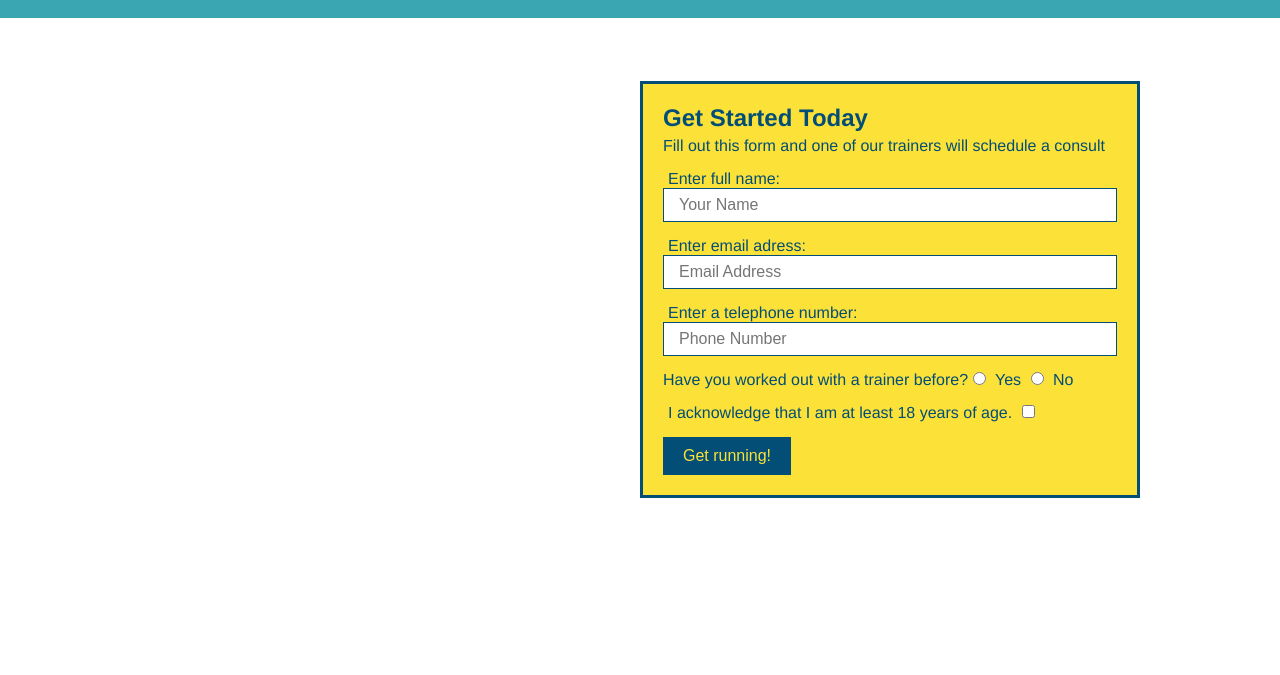
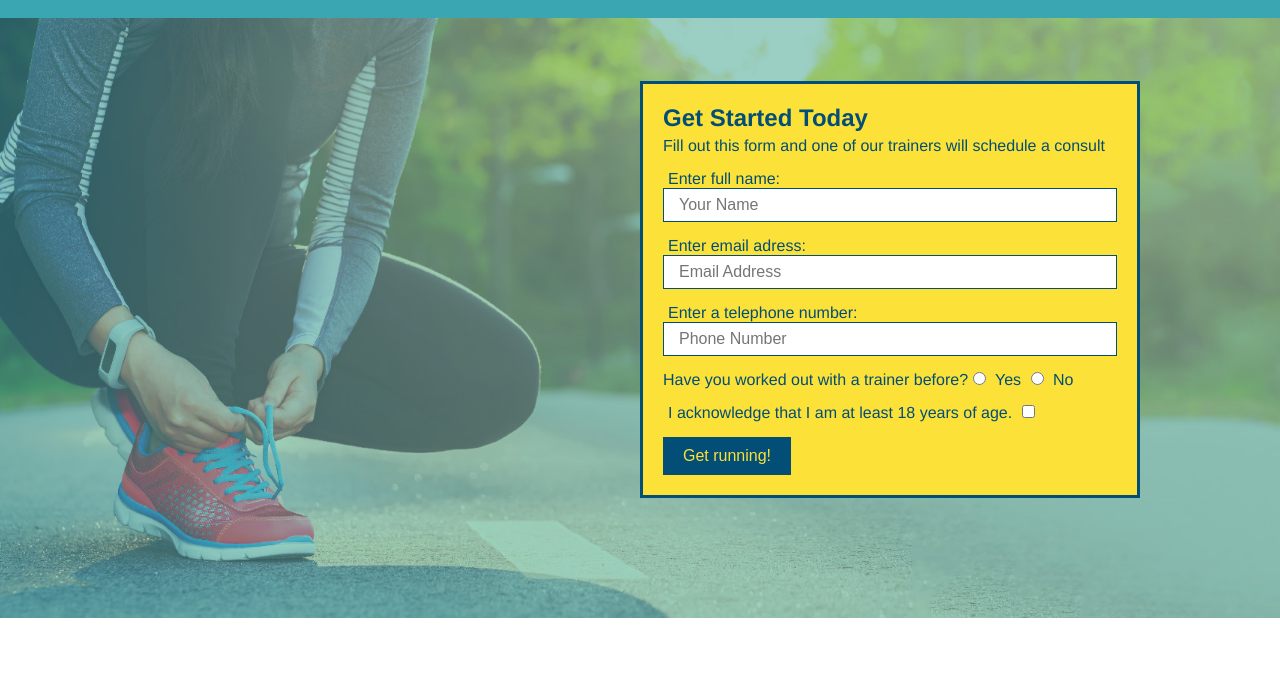
Before and after one commit to Nickjohn18/Run-Buddy-Project, a plain HTML site: page index.html in a window 1280 px wide. Shown: the part 54-729 px from the top of the page. Drawn offline with Linux system fonts and the light colour scheme.

Commit message:
Run-Buddy Complete

```diff
--- a/assets/css/style.css
+++ b/assets/css/style.css
@@ -65,7 +65,7 @@ section {
 }
 /* Hero style start */
 .hero {
-  background-image: url("/run-buddy/assets/images/hero-bg.jpg");
+  background-image: url(./hero-bg.jpg);
   height: 600px;
   background-size: cover;
   background-position: center;
```
Also changed, not shown: assets/css/hero-bg.jpg (renamed from assets/images/hero-bg.jpg).
